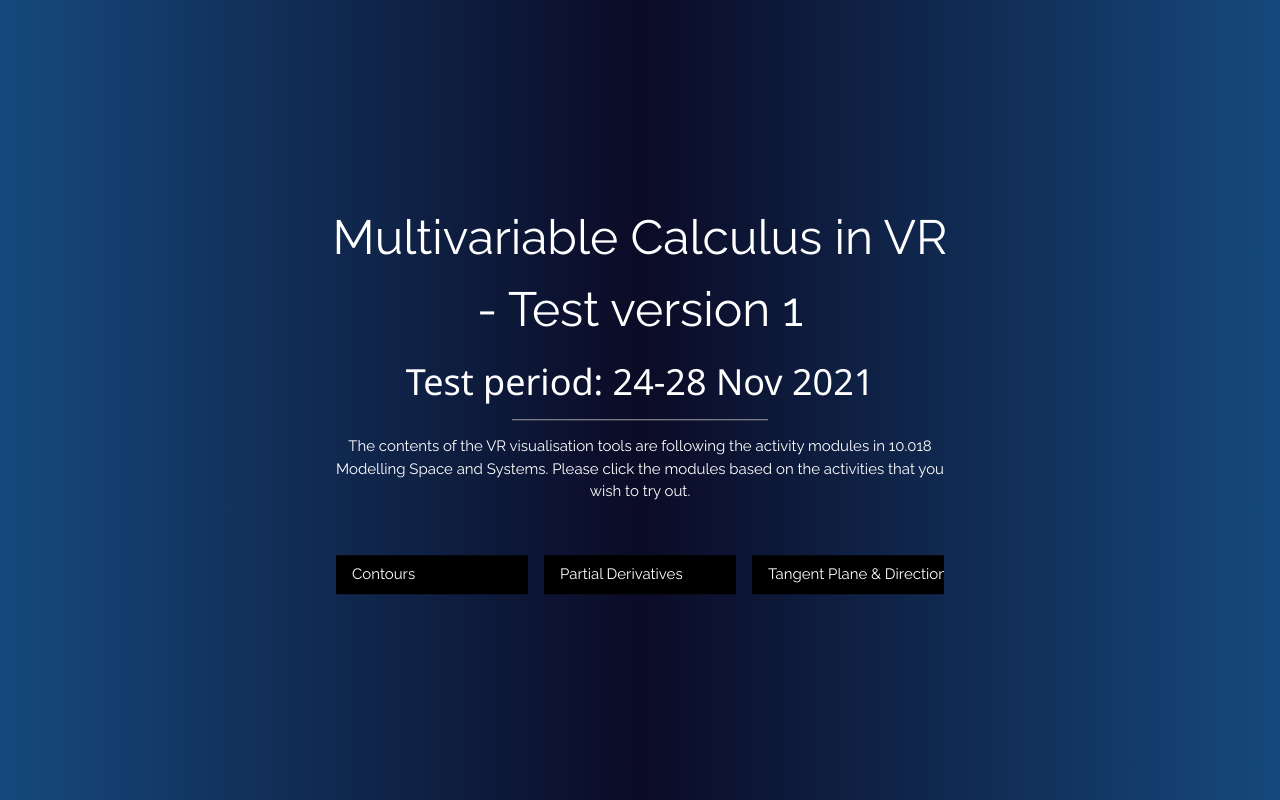
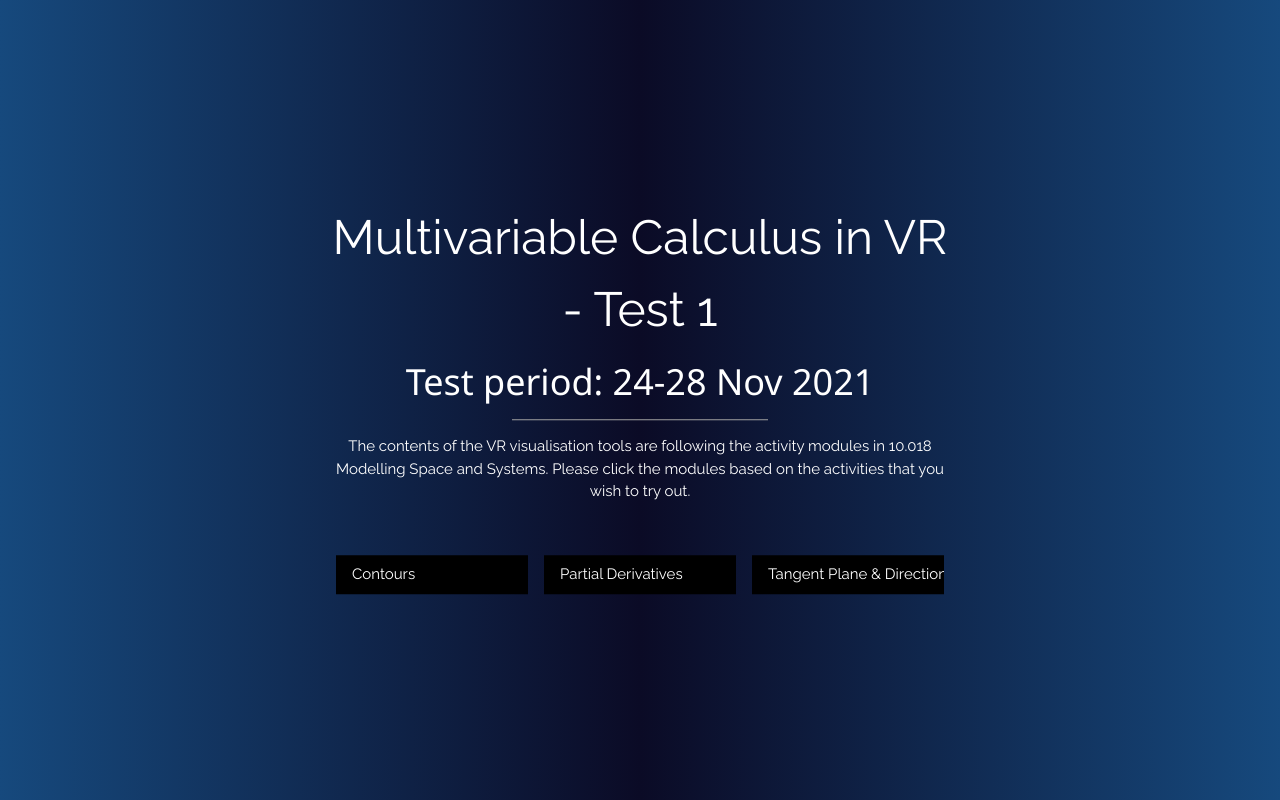
Before and after one commit to sutd10018/test1, a plain HTML site: page index.html in a window 1280 px wide. Drawn offline with nearby package versions, Linux system fonts and the light colour scheme.

Commit message:
Update index.html

```diff
--- a/index.html
+++ b/index.html
@@ -25,7 +25,7 @@
 
   <div class="bgcolor w3-display-container w3-animate-opacity w3-text-white">
   <div class="w3-display-middle">
-    <h1 class="w3-xxxlarge w3-animate-top w3-center">Multivariable Calculus in VR - Test version 1</h1>
+    <h1 class="w3-xxxlarge w3-animate-top w3-center">Multivariable Calculus in VR - Test 1</h1>
 	<h2 class="w3-xxlarge w3-animate-top w3-center">Test period: 24-28 Nov 2021</h2>
     <hr class="w3-border-grey" style="margin:auto;width:40%">
 	<p class="w3-center">The contents of the VR visualisation tools are following the activity modules in 10.018 Modelling Space and Systems. Please click the modules based on the activities that you wish to try out.</p>
```
